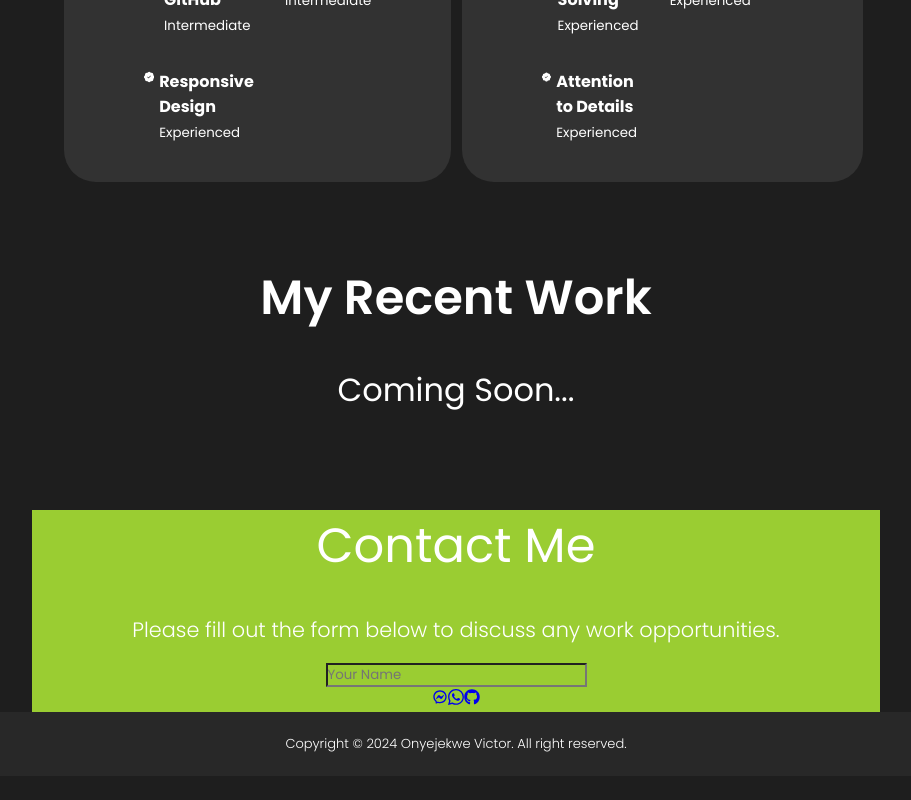
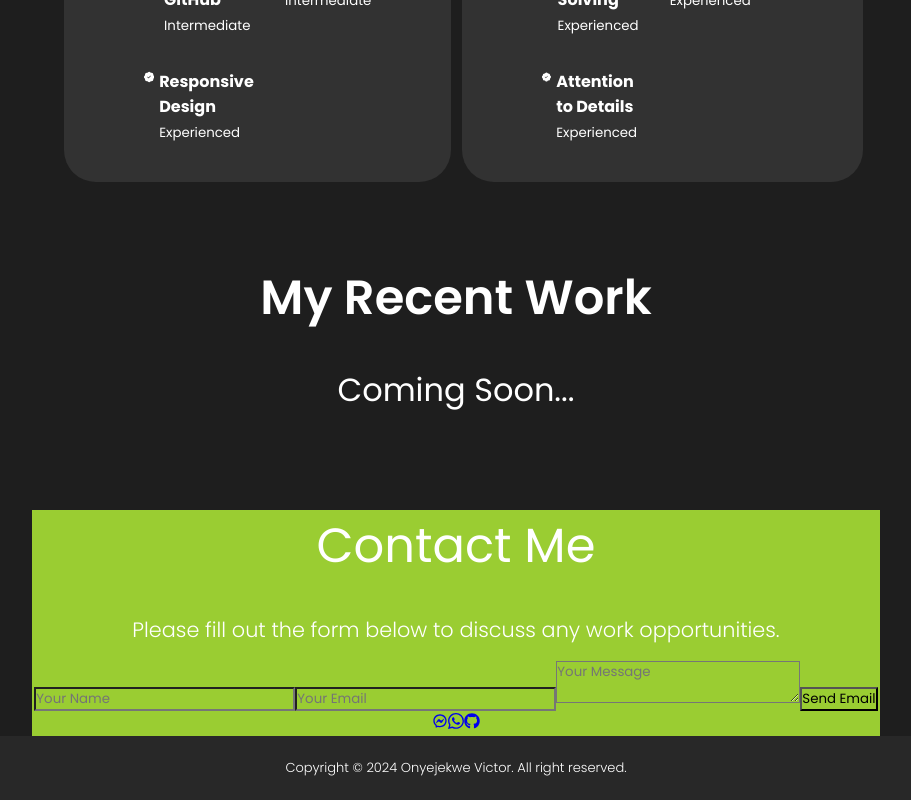
Before and after one commit to ovanda/Web-Portfolio, a React (Create React App) app: page / in a window 1280 px wide. Shown: the part 1174-1974 px from the top of the page, without its empty margins (184-1095 px from the left). Before the commit the page ends 1950 px from the top, so only its background shows below. Built offline with nearby package versions, Linux system fonts and the light colour scheme.

Commit message:
Working on contacts getting there

```diff
--- a/src/components/Contact/contact.js
+++ b/src/components/Contact/contact.js
@@ -40,6 +40,11 @@ const form = useRef();
         <span id='contactdes'>Please fill out the form below to discuss any work opportunities.</span>
         <form className='contactForm' ref={form} onSubmit={sendEmail}>
         <input type='text' className='name' placeholder='Your Name' name='user_name'  aria-required='true' aria-label='Your Name'/>
+        <input type='email' className='email' placeholder='Your Email' name='user_email' aria-required='true' aria-label='Your Email'/>
+        <textarea name='message'  placeholder='Your Message' className='msg' aria-required='true' aria-label='Message'></textarea>
+        <button type='submit' value='Send Email' className='submitBtn' aria-label='Submit'>Send Email</button>
+
+
 
         <div className='links'>
           <a href='https://m.me/victor.onyejekwe.75' target='blank'><RiMessengerLine /></a>
```
